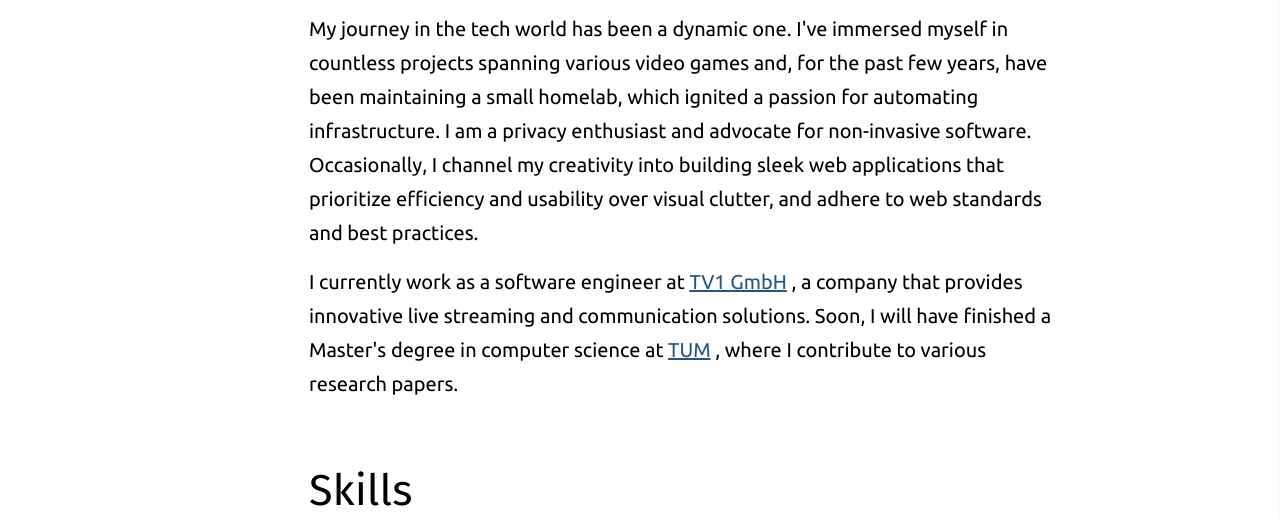
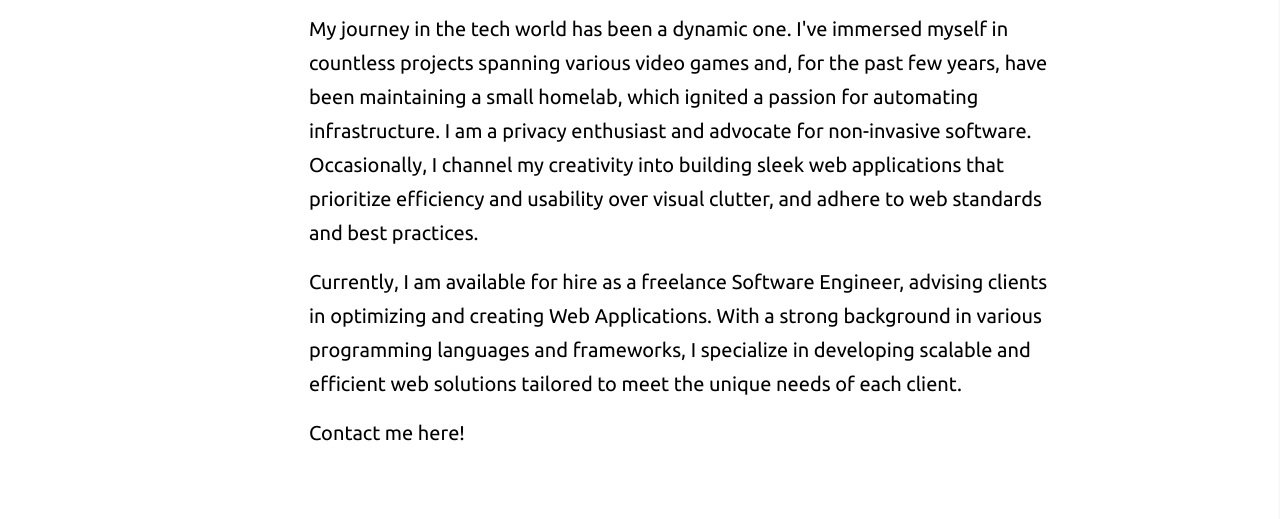
Before and after one commit to AlexDaichendt/site, an Astro site: page / in a window 1280 px wide. Shown: the part 251-770 px from the top of the page. Built offline with nearby package versions, Linux system fonts and the light colour scheme; Astro itself is replaced by a stand-in of ours; a web font is replaced by a local one; what @tailwind-plugin/expose-colors would draw is missing.

Commit message:
update landing page text

```diff
--- a/src/pages/index.astro
+++ b/src/pages/index.astro
@@ -1,5 +1,4 @@
 ---
-import Link from "../components/Link.astro";
 import BaseLayout from "../layouts/BaseLayout.astro";
 ---
 
@@ -19,12 +18,14 @@ import BaseLayout from "../layouts/BaseLayout.astro";
     clutter, and adhere to web standards and best practices.
   </p>
   <p>
-    I currently work as a software engineer at <Link href="https://tv1.eu"
-      >TV1 GmbH</Link
-    >, a company that provides innovative live streaming and communication
-    solutions. Soon, I will have finished a Master's degree in computer science
-    at <Link href="https://www.tum.de/">TUM</Link>, where I contribute to
-    various research papers.
+    Currently, I am available for hire as a freelance Software Engineer,
+    advising clients in optimizing and creating Web Applications. With a strong
+    background in various programming languages and frameworks, I specialize in
+    developing scalable and efficient web solutions tailored to meet the unique
+    needs of each client.
+  </p>
+  <p>
+    Contact me <a href="/contact">here</a>!
   </p>
 
   <h2 class="mt-16">Skills</h2>
```
